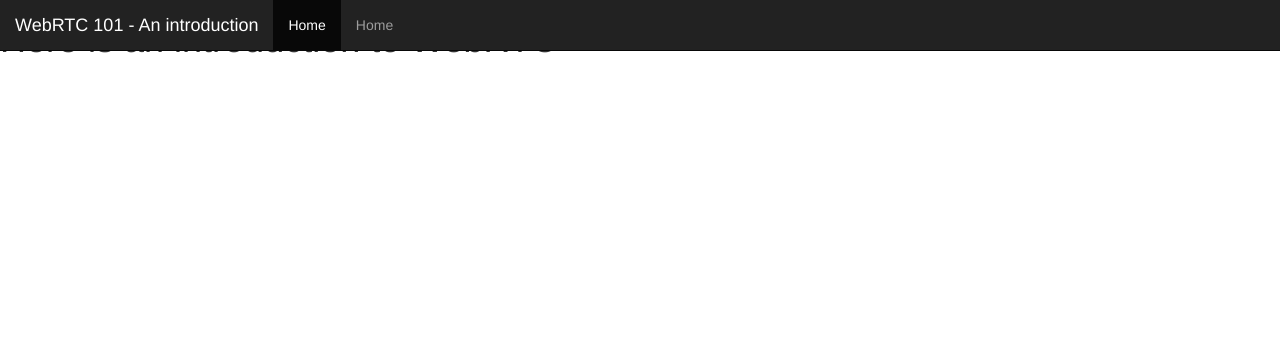
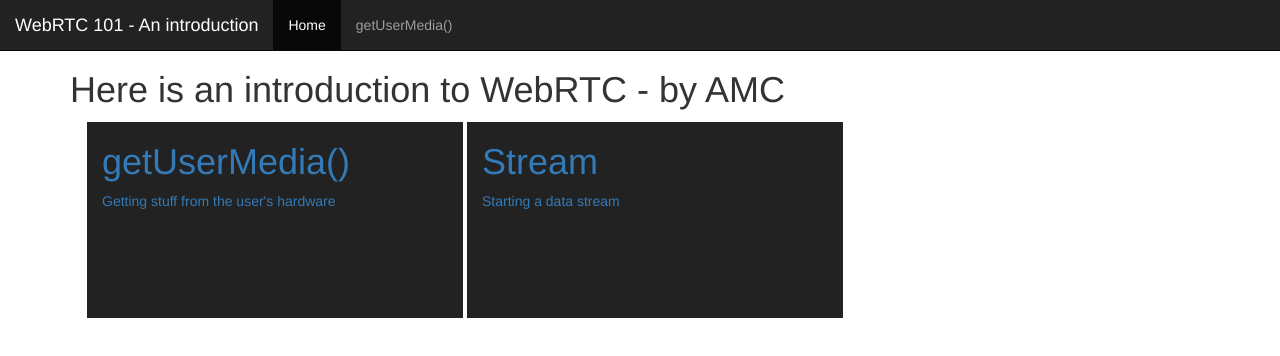
Before and after one commit to codebushido/WebRTC-101, a website: page public/index.html in a window 1280 px wide. Drawn offline with nearby package versions, Linux system fonts and the light colour scheme.

Commit message:
Adding some behaviour and styles

```diff
--- /dev/null
+++ b/public/app/core.js
@@ -0,0 +1,15 @@
+angular.module('wrtc101', [])
+
+  .controller('moduleListCtrl', function($scope){
+    $scope.contentItems = [
+      {
+        name:"getUserMedia()",
+        description:"Getting stuff from the user's hardware",
+        url:"views/getusermedia.html"
+      },
+      {
+        name:"Stream",
+        description:"Starting a data stream"
+      }
+    ];
+  })
--- /dev/null
+++ b/public/assets/style.css
@@ -0,0 +1,18 @@
+body {
+  padding-top: 50px;
+}
+
+.content-item-container {
+  height: 200px;
+  background-color: #222;
+  padding: 10;
+  border:solid #ffffff 2px;
+  transition: all 0.5s
+}
+
+.content-item-container:hover{
+  padding:5;
+  background-color: #fff;
+  border:solid #222 20px;
+
+}
--- a/public/index.html
+++ b/public/index.html
@@ -1,9 +1,10 @@
 <!DOCTYPE html>
-<html lang="en">
+<html lang="en" ng-app="wrtc101">
 <head>
   <meta charset="UTF-8">
   <title>WebRTC | Let's get this party starting</title>
   <link rel="stylesheet" href="vendor/bootstrap/dist/css/bootstrap.min.css">
+  <link rel="stylesheet" href="assets/style.css">
 </head>
 <body>
   <nav class="navbar navbar-inverse navbar-fixed-top">
@@ -18,14 +19,28 @@
     <div class="navbar-collapse collapse">
       <ul class="nav navbar-nav">
         <li class="active"><a href="#">Home</a></li>
-        <li><a href="#">Home</a></li>
+        <li><a href="#">getUserMedia()</a></li>
       </ul>
     </div>
   </nav>
+<div class="container">
 
-  <h1>Here is an introduction to WebRTC</h1>
+
+  <h1>Here is an introduction to WebRTC - by AMC</h1>
+
+  <div class="container" ng-controller="moduleListCtrl">
+    <a href="{{item.url}}" ng-repeat="item in contentItems">
+      <div class="content-item-container col-md-4">
+        <h1>{{item.name}}</h1>
+        <p>{{item.description}}</p>
+      </div>
+  </a>
+  </div>
+</div>
+
 
 <script src="vendor/angular/angular.min.js"></script>
+<script src="app/core.js"></script>
 <script src="vendor/jquery/dist/jquery.min.js"></script>
 <script src="vendor/bootstrap/dist/js/bootstrap.min.js"></script>
 </body>
```
Also changed, not shown: public/views/getusermedia.html (added).
